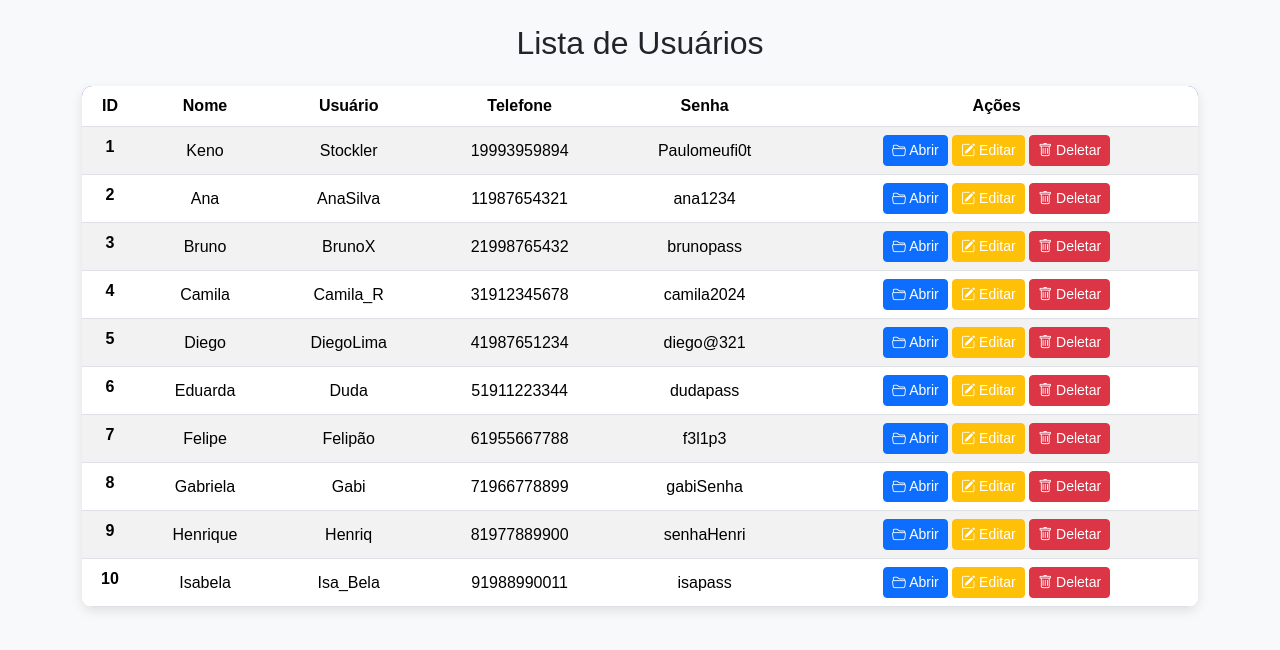
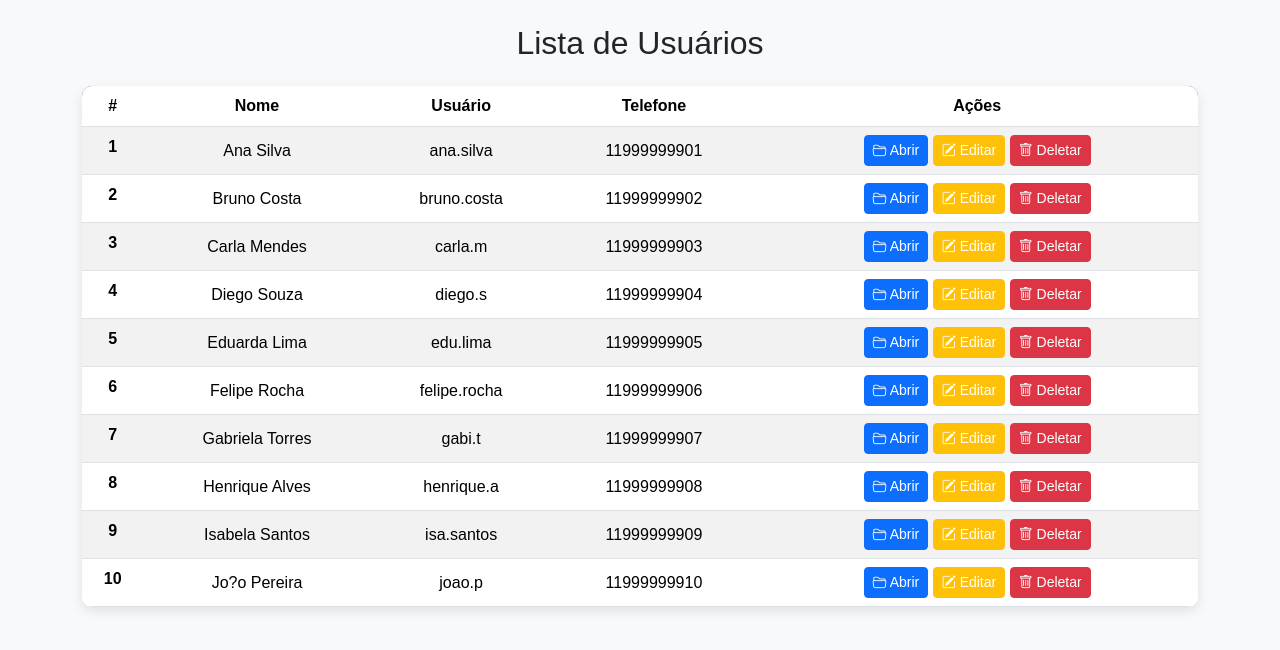
Before and after one commit to KoalaStockler/ti26-php, a PHP site: page /tabela.php in a window 1280 px wide. Shown: the top 650 px of the page. Run offline with PHP 8.4, Linux system fonts and the light colour scheme; data comes from the database, SQL or seed files in the repository.

Commit message:
Atividade PHP

```diff
--- a/aula-02/css/tabela.css
+++ b/aula-02/css/tabela.css
@@ -2,19 +2,23 @@ body {
 background-color: #f8f9fa;
 font-family: Arial, sans-serif;
 }
+
 .table {
 border-radius: 10px;
 overflow: hidden;
 box-shadow: 0px 4px 12px rgba(0,0,0,0.1);
 }
+
 thead {
 background-color: #6f42c1;
 color: white;
 }
+
 tbody tr:hover {
 background-color: #f3e8ff !important;
 cursor: pointer;
 }
+
 tbody td {
 vertical-align: middle;
 }
--- a/aula-02/tabela.php
+++ b/aula-02/tabela.php
@@ -8,141 +8,40 @@
     <link href="https://cdn.jsdelivr.net/npm/bootstrap-icons@1.11.3/font/bootstrap-icons.css" rel="stylesheet">
     <link rel="stylesheet" href="./css/tabela.css">
 </head>
+<?php
+$dsn = 'mysql:dbname=db_cadastro;host=127.0.0.1';
+$usuario = 'root';
+$senha = '';
+$conexaoBanco = new PDO($dsn, $usuario, $senha);
+$scriptConsulta = 'SELECT * FROM tb_usuario';
+$resultadoConsulta = $conexaoBanco->query($scriptConsulta)->fetchAll();
+?>
 <body class="p-4">
     <div class="container">
         <h2 class="mb-4 text-center">Lista de Usuários</h2>
         <table class="table table-striped table-hover text-center">
             <thead>
                 <tr>
-                    <th scope="col">ID</th>
+                    <th scope="col">#</th>
                     <th scope="col">Nome</th>
                     <th scope="col">Usuário</th>
                     <th scope="col">Telefone</th>
-                    <th scope="col">Senha</th>
                     <th scope="col">Ações</th>
                 </tr>
             </thead>
             <tbody>
+                <?php foreach ($resultadoConsulta as $linha) {?>
                 <tr>
-                    <th scope="row">1</th>
-                    <td>Keno</td>
-                    <td>Stockler</td>
-                    <td>19993959894</td>
-                    <td>Paulomeufi0t</td>
+                    <th scope="row"> <?= $linha['id']?> </th>
+                    <td><?= $linha['nome']?></td>
+                    <td><?= $linha['usuario']?></td>
+                    <td><?= $linha['telefone']?></td>
                     <td>
-                        <button class="btn btn-primary btn-sm"><i class="bi bi-folder2-open"></i> Abrir</button>
-                        <button class="btn btn-warning btn-sm text-white"><i class="bi bi-pencil-square"></i> Editar</button>
-                        <button class="btn btn-danger btn-sm"><i class="bi bi-trash"></i> Deletar</button>
-                    </td>
+                        <button class='btn btn-primary btn-sm'><i class='bi bi-folder2-open'></i> Abrir</button>
+                        <button class='btn btn-warning btn-sm text-white'><i class='bi bi-pencil-square'></i> Editar</button>
+                        <button class='btn btn-danger btn-sm'><i class='bi bi-trash'></i> Deletar</button></td>
                 </tr>
-                <tr>
-                    <th scope="row">2</th>
-                    <td>Ana</td>
-                    <td>AnaSilva</td>
-                    <td>11987654321</td>
-                    <td>ana1234</td>
-                    <td>
-                        <button class="btn btn-primary btn-sm"><i class="bi bi-folder2-open"></i> Abrir</button>
-                        <button class="btn btn-warning btn-sm text-white"><i class="bi bi-pencil-square"></i> Editar</button>
-                        <button class="btn btn-danger btn-sm"><i class="bi bi-trash"></i> Deletar</button>
-                    </td>
-                </tr>
-                <tr>
-                    <th scope="row">3</th>
-                    <td>Bruno</td>
-                    <td>BrunoX</td>
-                    <td>21998765432</td>
-                    <td>brunopass</td>
-                    <td>
-                        <button class="btn btn-primary btn-sm"><i class="bi bi-folder2-open"></i> Abrir</button>
-                        <button class="btn btn-warning btn-sm text-white"><i class="bi bi-pencil-square"></i> Editar</button>
-                        <button class="btn btn-danger btn-sm"><i class="bi bi-trash"></i> Deletar</button>
-                    </td>
-                </tr>
-                <tr>
-                    <th scope="row">4</th>
-                    <td>Camila</td>
-                    <td>Camila_R</td>
-                    <td>31912345678</td>
-                    <td>camila2024</td>
-                    <td>
-                        <button class="btn btn-primary btn-sm"><i class="bi bi-folder2-open"></i> Abrir</button>
-                        <button class="btn btn-warning btn-sm text-white"><i class="bi bi-pencil-square"></i> Editar</button>
-                        <button class="btn btn-danger btn-sm"><i class="bi bi-trash"></i> Deletar</button>
-                    </td>
-                </tr>
-                <tr>
-                    <th scope="row">5</th>
-                    <td>Diego</td>
-                    <td>DiegoLima</td>
-                    <td>41987651234</td>
-                    <td>diego@321</td>
-                    <td>
-                        <button class="btn btn-primary btn-sm"><i class="bi bi-folder2-open"></i> Abrir</button>
-                        <button class="btn btn-warning btn-sm text-white"><i class="bi bi-pencil-square"></i> Editar</button>
-                        <button class="btn btn-danger btn-sm"><i class="bi bi-trash"></i> Deletar</button>
-                    </td>
-                </tr>
-                <tr>
-                    <th scope="row">6</th>
-                    <td>Eduarda</td>
-                    <td>Duda</td>
-                    <td>51911223344</td>
-                    <td>dudapass</td>
-                    <td>
-                        <button class="btn btn-primary btn-sm"><i class="bi bi-folder2-open"></i> Abrir</button>
-                        <button class="btn btn-warning btn-sm text-white"><i class="bi bi-pencil-square"></i> Editar</button>
-                        <button class="btn btn-danger btn-sm"><i class="bi bi-trash"></i> Deletar</button>
-                    </td>
-                </tr>
-                <tr>
-                    <th scope="row">7</th>
-                    <td>Felipe</td>
-                    <td>Felipão</td>
-                    <td>61955667788</td>
-                    <td>f3l1p3</td>
-                    <td>
-                        <button class="btn btn-primary btn-sm"><i class="bi bi-folder2-open"></i> Abrir</button>
-                        <button class="btn btn-warning btn-sm text-white"><i class="bi bi-pencil-square"></i> Editar</button>
-                        <button class="btn btn-danger btn-sm"><i class="bi bi-trash"></i> Deletar</button>
-                    </td>
-                </tr>
-                <tr>
-                    <th scope="row">8</th>
-                    <td>Gabriela</td>
-                    <td>Gabi</td>
-                    <td>71966778899</td>
-                    <td>gabiSenha</td>
-                    <td>
-                        <button class="btn btn-primary btn-sm"><i class="bi bi-folder2-open"></i> Abrir</button>
-                        <button class="btn btn-warning btn-sm text-white"><i class="bi bi-pencil-square"></i> Editar</button>
-                        <button class="btn btn-danger btn-sm"><i class="bi bi-trash"></i> Deletar</button>
-                    </td>
-                </tr>
-                <tr>
-                    <th scope="row">9</th>
-                    <td>Henrique</td>
-                    <td>Henriq</td>
-                    <td>81977889900</td>
-                    <td>senhaHenri</td>
-                    <td>
-                        <button class="btn btn-primary btn-sm"><i class="bi bi-folder2-open"></i> Abrir</button>
-                        <button class="btn btn-warning btn-sm text-white"><i class="bi bi-pencil-square"></i> Editar</button>
-                        <button class="btn btn-danger btn-sm"><i class="bi bi-trash"></i> Deletar</button>
-                    </td>
-                </tr>
-                <tr>
-                    <th scope="row">10</th>
-                    <td>Isabela</td>
-                    <td>Isa_Bela</td>
-                    <td>91988990011</td>
-                    <td>isapass</td>
-                    <td>
-                        <button class="btn btn-primary btn-sm"><i class="bi bi-folder2-open"></i> Abrir</button>
-                        <button class="btn btn-warning btn-sm text-white"><i class="bi bi-pencil-square"></i> Editar</button>
-                        <button class="btn btn-danger btn-sm"><i class="bi bi-trash"></i> Deletar</button>
-                    </td>
-                </tr>
+                <?php }?>
             </tbody>
         </table>
     </div>
```
Also changed, not shown: aula-02/sql/db_backup.sql (added, +16 -0 lines), aula-02/sql/db_cadastros.sql (deleted, +0 -54 lines). Lines whose indentation alone changed are shown as unchanged.
